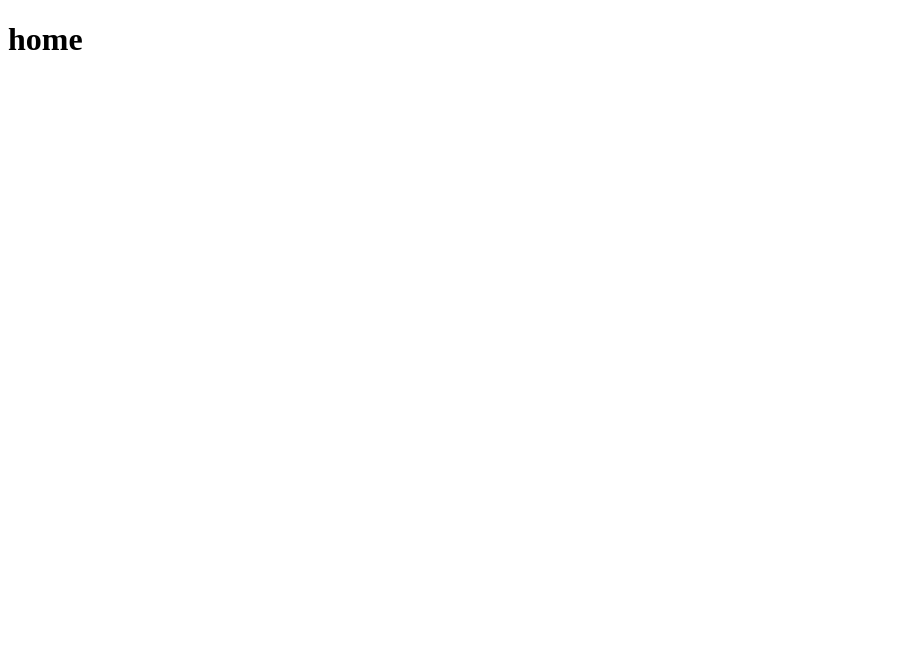
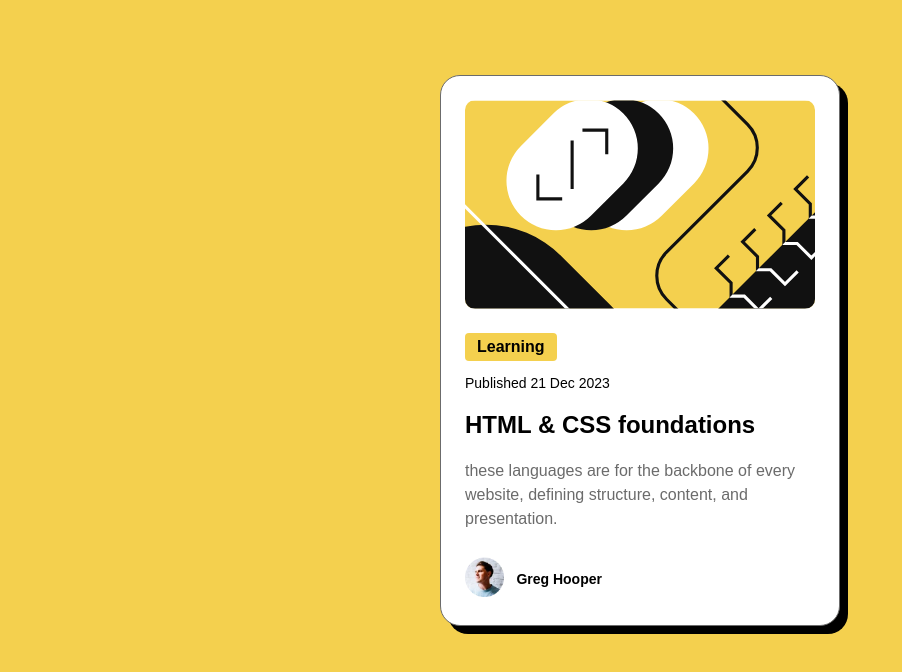
Before and after one commit to Cassio-Tieres/blog-app, a plain HTML site: page frontend/index.html in a window 1280 px wide. Shown: the whole page, without its empty margins (0-902 px from the left). Drawn offline with Linux system fonts and the light colour scheme.

Commit message:
Criado layout do card do blog

```diff
--- /dev/null
+++ b/frontend/assets/style.css
@@ -0,0 +1,66 @@
+
+body{
+    background-color: #F4D04E;
+    display: flex;
+    justify-content: center;
+    font-family: 'Figtree', sans-serif;
+    margin: 75px;
+
+}
+
+.card{
+    display: flex;
+    flex-direction: column;
+    gap: 24px;
+    padding: 24px;
+    width: 350px;
+    min-height: 500px; /*altura minima*/
+    height: auto; /*ajusta conforme o conteudo do card*/
+    background-color: #ffffff;
+    border-radius:20px;
+    border: 1px solid #6B6B6B;
+    box-shadow: 8px 8px 0px 0px #000;
+}
+
+.card img {
+    border-radius: 10px;
+}
+
+.category{
+    display: inline-flex; /*torna o layout flexivel sem ocupar toda largura do content*/
+    justify-content: center;
+    width: fit-content;  /*faz category ocupar só o espaço do texto, sem esticar no content*/
+    padding: 5px 12px;
+    font-weight: 700;
+    border-radius: 4px;
+    background-color: #F4D04E;
+}
+
+.content p {
+    font-size: 14px;
+}
+
+.content h2 {
+    font-weight: 800;
+}
+
+.card .description{
+    font-size: 16px;
+    color: #6B6B6B;
+    line-height: 150%;
+    font-weight: 500;
+}
+
+
+footer{
+    display: inline-flex;
+    justify-content: left;
+    gap: 12px;
+    font-weight: 700;
+    margin-top: 10px;
+}
+
+footer img {
+    width: auto; /* mantém a proporção original da imagem */
+    height: 40px; /* define o tamanho da imagem, ajuste conforme necessário */
+}
--- a/frontend/index.html
+++ b/frontend/index.html
@@ -4,8 +4,25 @@
     <meta charset="UTF-8">
     <meta name="viewport" content="width=device-width, initial-scale=1.0">
     <title>blog home</title>
+    <link rel="stylesheet" href="assets/style.css">
 </head>
 <body>
-    <h1>home</h1>
+    <article class="card">
+
+        <img src="assets/images/illustration-article.svg" alt="image">
+
+        <div class="content">
+            <span class="category">Learning</span>
+            <p>Published 21 Dec 2023</p>
+            <h2> HTML & CSS foundations</h2>
+            <p class="description"> these languages are for the backbone of every website, defining structure, content, and presentation.</p>
+
+            <footer class="author">
+                <img src="assets/images/image-avatar.webp" alt="">
+                <p>Greg Hooper</p>
+            </footer>
+        </div>
+
+    </article>
 </body>
 </html>
```
Also changed, not shown: frontend/assets/fonts/Figtree-Italic-VariableFont_wght.ttf (added), frontend/assets/fonts/Figtree-VariableFont_wght.ttf (added), frontend/assets/fonts/OFL.txt (added), frontend/assets/fonts/README.txt (added), frontend/assets/fonts/static/Figtree-ExtraBold.ttf (added), frontend/assets/fonts/static/Figtree-Medium.ttf (added), frontend/assets/images/favicon-32x32.png (added), frontend/assets/images/illustration-article.svg (added), frontend/assets/images/image-avatar.webp (added).
